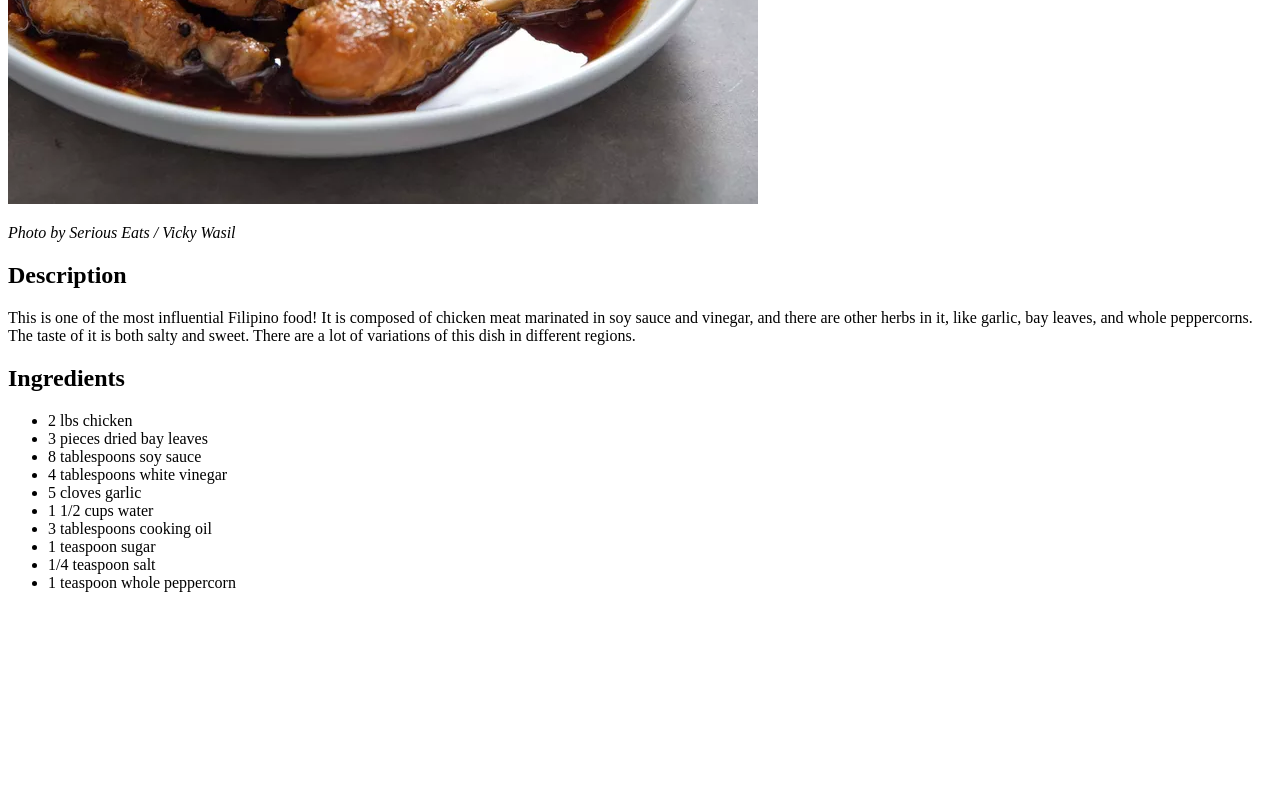
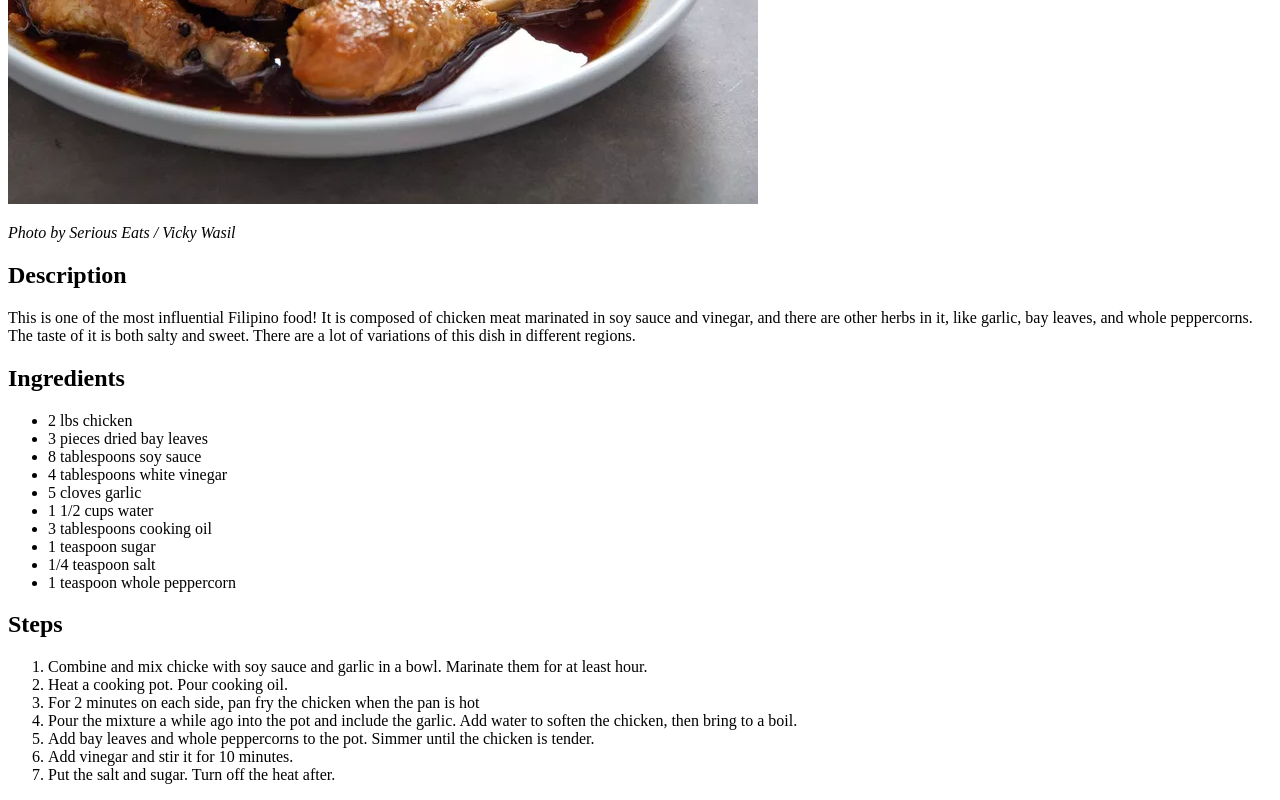
Before and after one commit to VerxMaxum/odin-recipes, a plain HTML site: page recipes/adobo.html in a window 1280 px wide. Shown: the part 439-1239 px from the top of the page. Before the commit the page ends 1047 px from the top, so only its background shows below. Drawn offline with Linux system fonts and the light colour scheme.

```diff
--- a/recipes/adobo.html
+++ b/recipes/adobo.html
@@ -27,6 +27,15 @@
             <li>1/4 teaspoon salt</li>
             <li>1 teaspoon whole peppercorn</li>
         </ul>
-
+        <h2>Steps</h2>
+        <ol>
+            <li>Combine and mix chicke with soy sauce and garlic in a bowl. Marinate them for at least hour.</li>
+            <li>Heat a cooking pot. Pour cooking oil.</li>
+            <li>For 2 minutes on each side, pan fry the chicken when the pan is hot</li>
+            <li>Pour the mixture a while ago into the pot and include the garlic. Add water to soften the chicken, then bring to a boil.</li>
+            <li>Add bay leaves and whole peppercorns to the pot. Simmer until the chicken is tender.</li>
+            <li>Add vinegar and stir it for 10 minutes.</li>
+            <li>Put the salt and sugar. Turn off the heat after.</li>
+        </ol>
     </body>
 </html>
```
